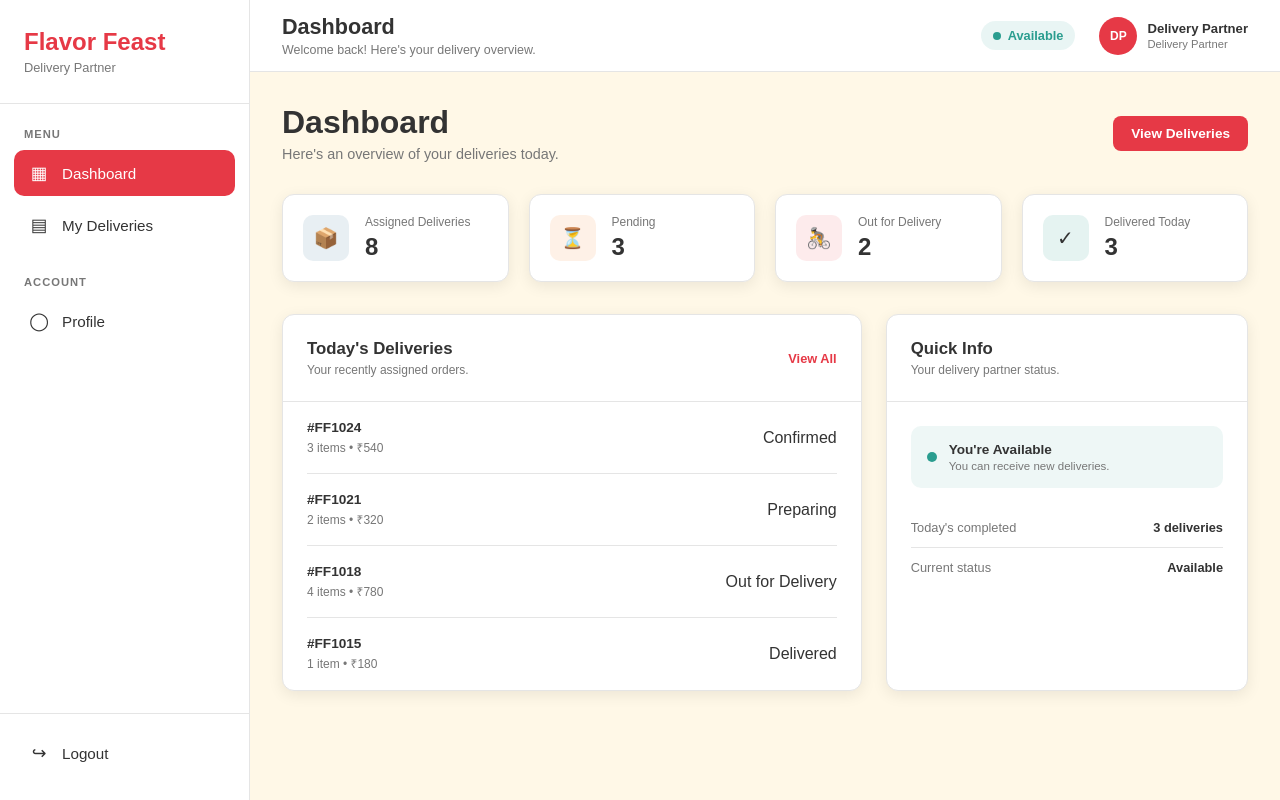
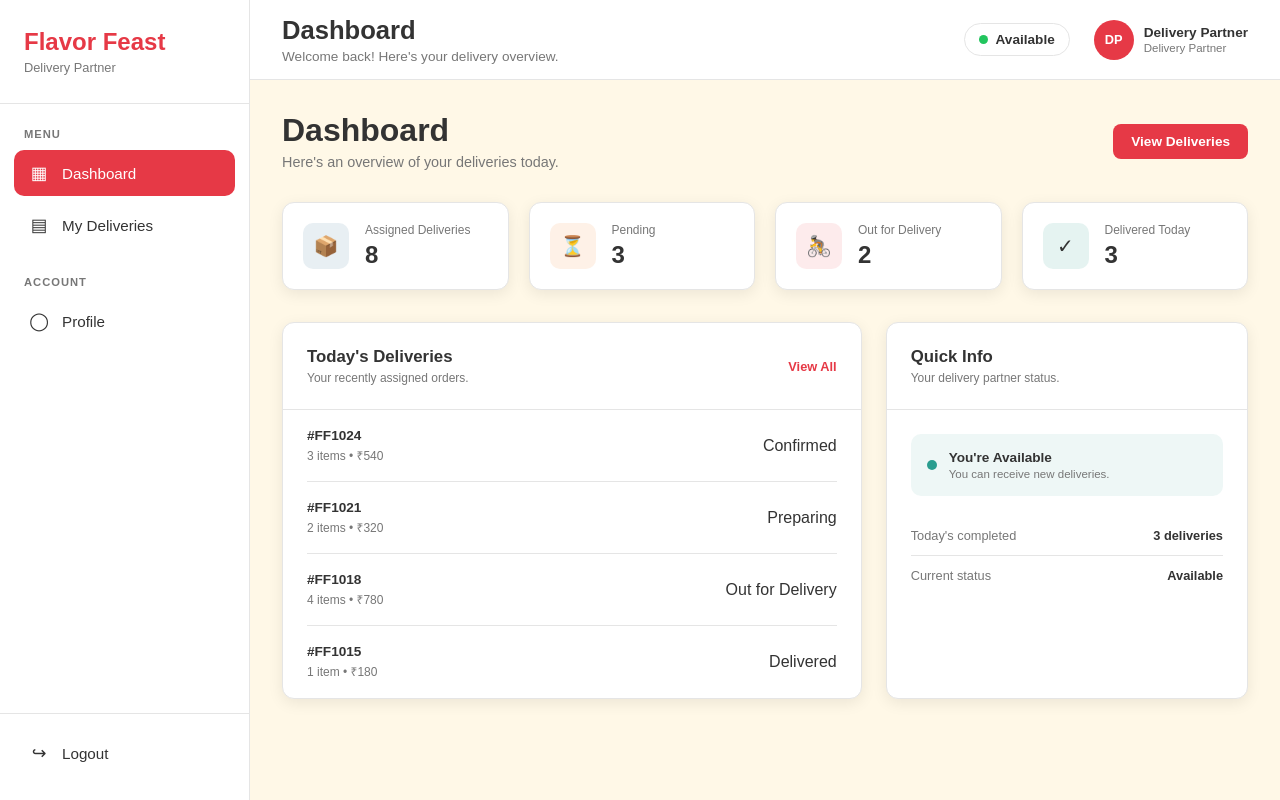
Before and after one commit to Blessy005/food-shop, a React (Vite) app in the folder delivery/: page /login in a window 1280 px wide. Both pictures are taken after typing "name@example.com", "Sample123" into the empty fields and a click on the button "Login". Built offline with nearby package versions, Linux system fonts and the light colour scheme.

Commit message:
Update Topbar.css

```diff
--- a/delivery/src/components/Topbar/Topbar.css
+++ b/delivery/src/components/Topbar/Topbar.css
@@ -1,40 +1,34 @@
-/* =========================================
-   Flavor Feast Delivery - Topbar
-   ========================================= */
-
 .delivery-topbar {
-  height: var(--topbar-height);
   width: 100%;
+  min-height: 80px;
+  padding: 0 32px;
+  box-sizing: border-box;
 
   display: flex;
   align-items: center;
   justify-content: space-between;
 
-  padding: 0 2rem;
-
   background: var(--surface);
   border-bottom: 1px solid var(--border);
-
-  position: sticky;
-  top: 0;
-  z-index: 90;
 }
 
 /* ---------- Left ---------- */
 
+.topbar-left {
+  min-width: 0;
+}
+
 .topbar-title h1 {
-  margin: 0;
-
+  margin: 0 0 4px;
   color: var(--text);
-  font-size: 1.35rem;
+  font-size: 1.6rem;
   font-weight: 700;
 }
 
 .topbar-title p {
-  margin-top: 3px;
-
+  margin: 0;
   color: var(--text-light);
-  font-size: 0.78rem;
+  font-size: 0.85rem;
 }
 
 /* ---------- Right ---------- */
@@ -42,7 +36,7 @@
 .topbar-right {
   display: flex;
   align-items: center;
-  gap: 1.5rem;
+  gap: 24px;
 }
 
 /* ---------- Availability ---------- */
@@ -50,25 +44,22 @@
 .delivery-status {
   display: flex;
   align-items: center;
-  gap: 7px;
+  gap: 8px;
 
-  padding: 7px 12px;
-
+  padding: 8px 14px;
+  border: 1px solid var(--border);
   border-radius: 50px;
 
-  background: rgba(42, 157, 143, 0.1);
-  color: var(--success);
-
-  font-size: 0.8rem;
+  color: var(--text);
+  font-size: 0.85rem;
   font-weight: 600;
 }
 
 .status-dot {
-  width: 8px;
-  height: 8px;
-
+  width: 9px;
+  height: 9px;
   border-radius: 50%;
-  background: var(--success);
+  background: #22c55e;
 }
 
 /* ---------- Profile ---------- */
@@ -80,53 +71,60 @@
 }
 
 .profile-avatar {
-  width: 38px;
-  height: 38px;
+  width: 40px;
+  height: 40px;
 
   display: flex;
   align-items: center;
   justify-content: center;
 
   border-radius: 50%;
-
   background: var(--primary);
   color: #ffffff;
 
-  font-size: 0.75rem;
+  font-size: 0.8rem;
   font-weight: 700;
 }
 
 .profile-info {
   display: flex;
   flex-direction: column;
+  gap: 2px;
 }
 
 .profile-name {
   color: var(--text);
-  font-size: 0.82rem;
+  font-size: 0.85rem;
   font-weight: 600;
 }
 
 .profile-role {
-  margin-top: 2px;
-
   color: var(--text-light);
-  font-size: 0.7rem;
+  font-size: 0.72rem;
 }
 
 /* ---------- Responsive ---------- */
 
 @media (max-width: 768px) {
   .delivery-topbar {
-    padding: 0 1.25rem;
+    min-height: 70px;
+    padding: 0 20px;
+  }
+
+  .topbar-title h1 {
+    font-size: 1.3rem;
   }
 
   .topbar-title p {
     display: none;
   }
 
+  .topbar-right {
+    gap: 12px;
+  }
+
   .delivery-status {
-    display: none;
+    padding: 7px 10px;
   }
 
   .profile-info {
```
